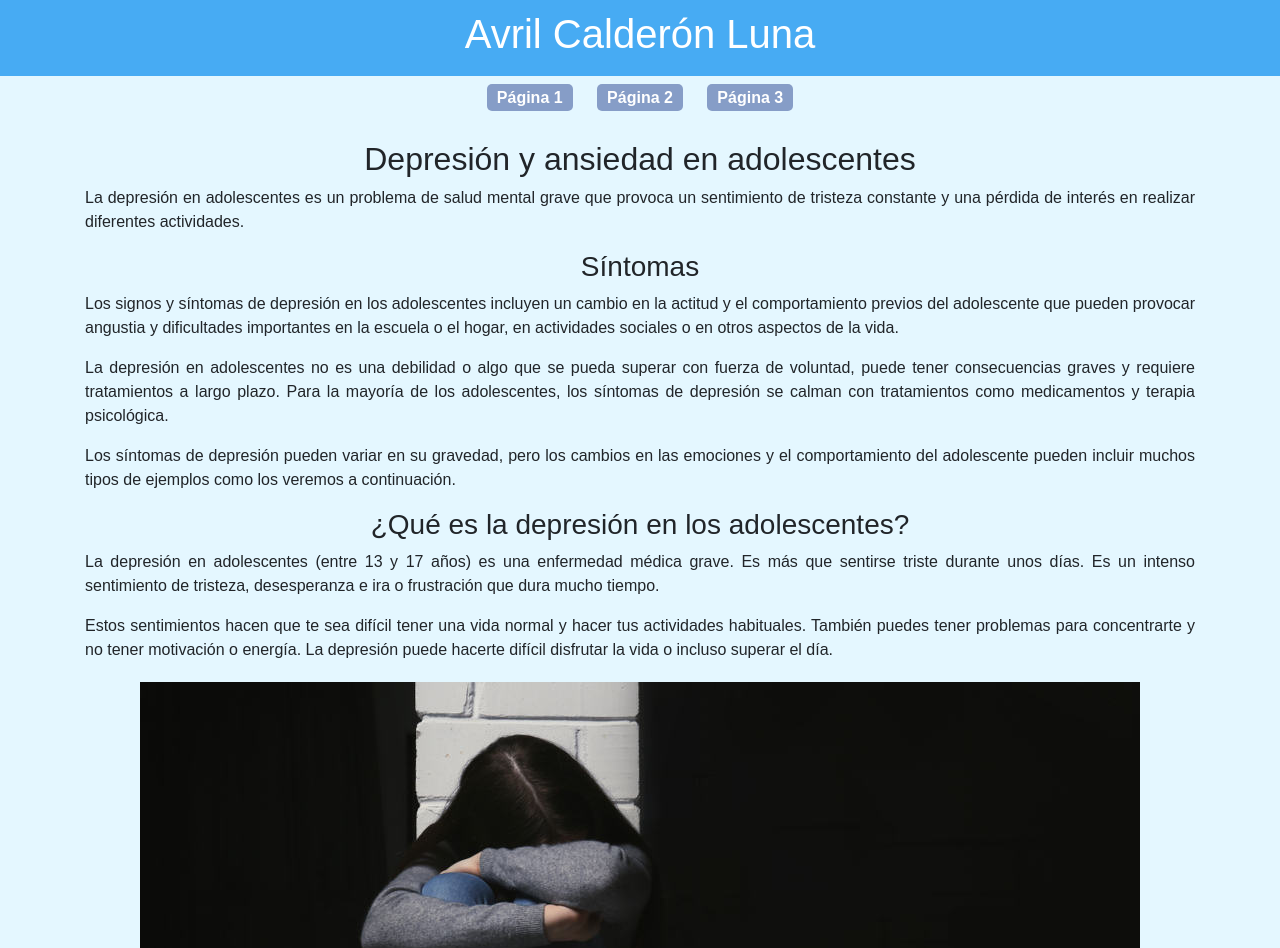
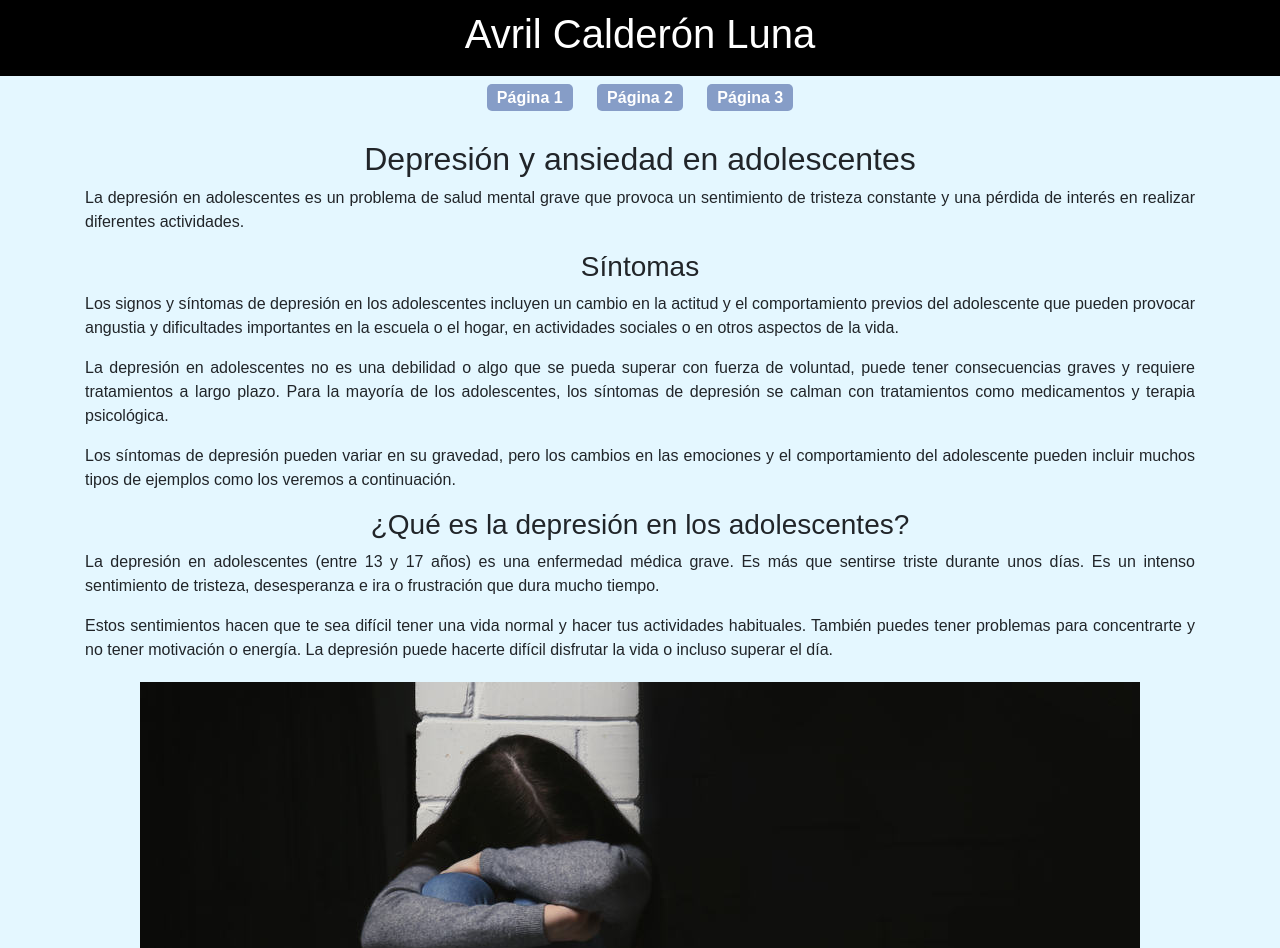
Before and after one commit to Avrilita13/Laboratorio6, a plain HTML site: page index.html in a window 1280 px wide. Shown: the top 948 px of the page. Drawn offline with nearby package versions, Linux system fonts and the light colour scheme.

Commit message:
Archivos modificados por martin

```diff
--- a/index.html
+++ b/index.html
@@ -13,7 +13,7 @@
             background-color: #E4F7FF;
         }
         header {
-            background-color: #47abf3;
+            background-color: #000;
             color: #fff;
             padding: 10px;
             text-align: center;
```
Also changed, not shown: pagina1.html (+1 -1 lines), pagina2.html (+1 -1 lines), pagina3.html (+1 -1 lines), 2082434.txt (added).
